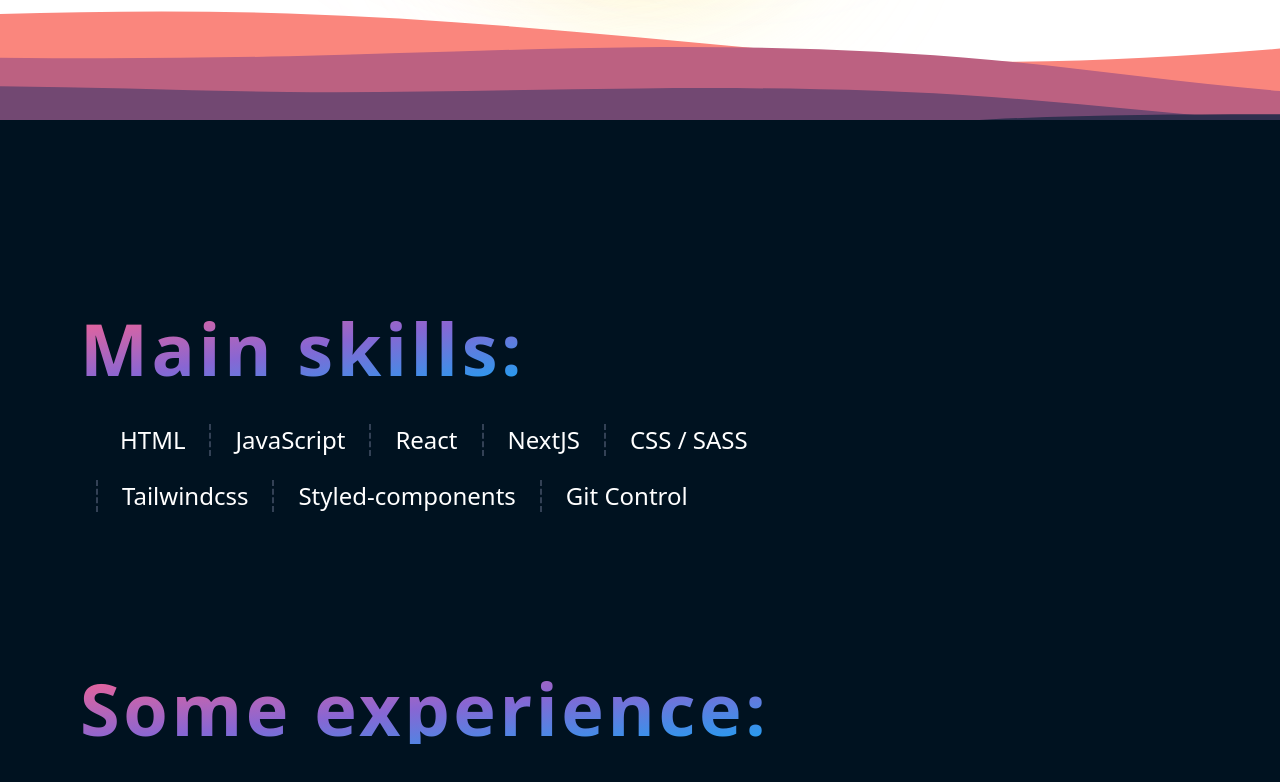
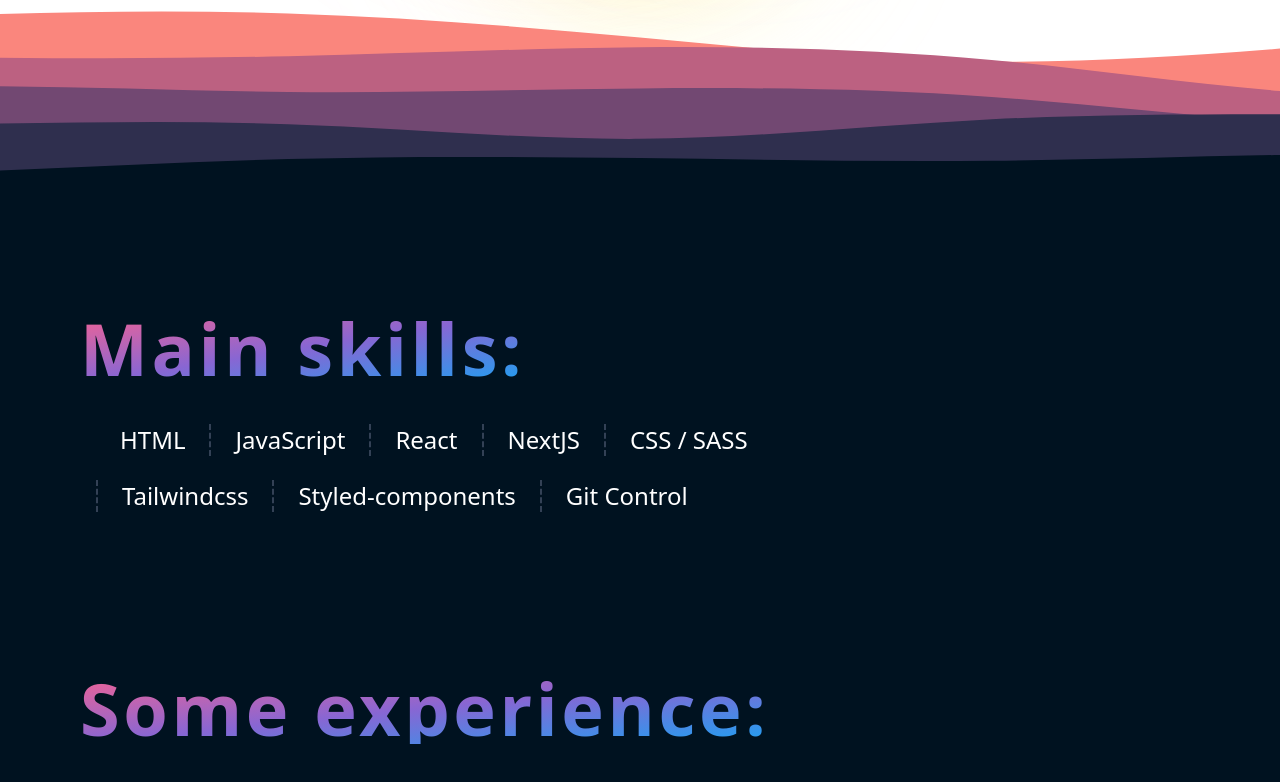
Before and after one commit to kkulek/portfolio-nextjs, a Next.js app: page / in a window 1280 px wide. Shown: the part 680-1462 px from the top of the page. Built offline with nearby package versions, Linux system fonts and the light colour scheme.

Commit message:
deleted z-index

```diff
--- a/components/Skills.jsx
+++ b/components/Skills.jsx
@@ -2,7 +2,7 @@
 
 export function Skills() {
     return (
-        <div className="relative z-10">
+        <div className="relative">
             <section className="bg-prm-dark px-10 sm:px-20">
                 <div className="mx-auto py-32 md:py-48 max-w-[1200px]">
                     <div className="flex flex-col justify-center text-white gap-40">
```
